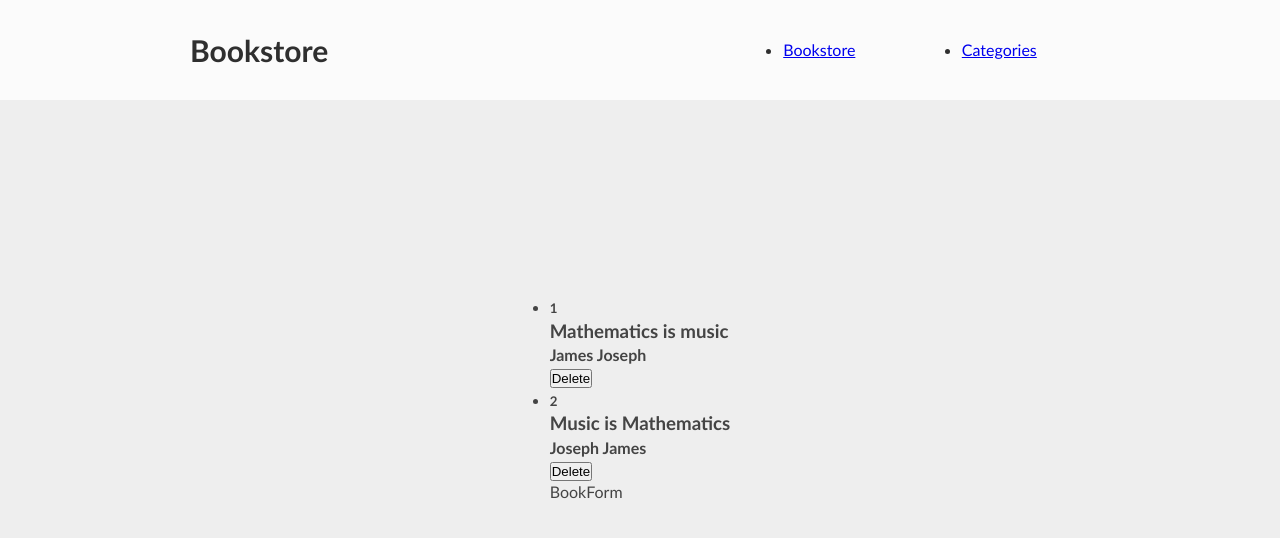
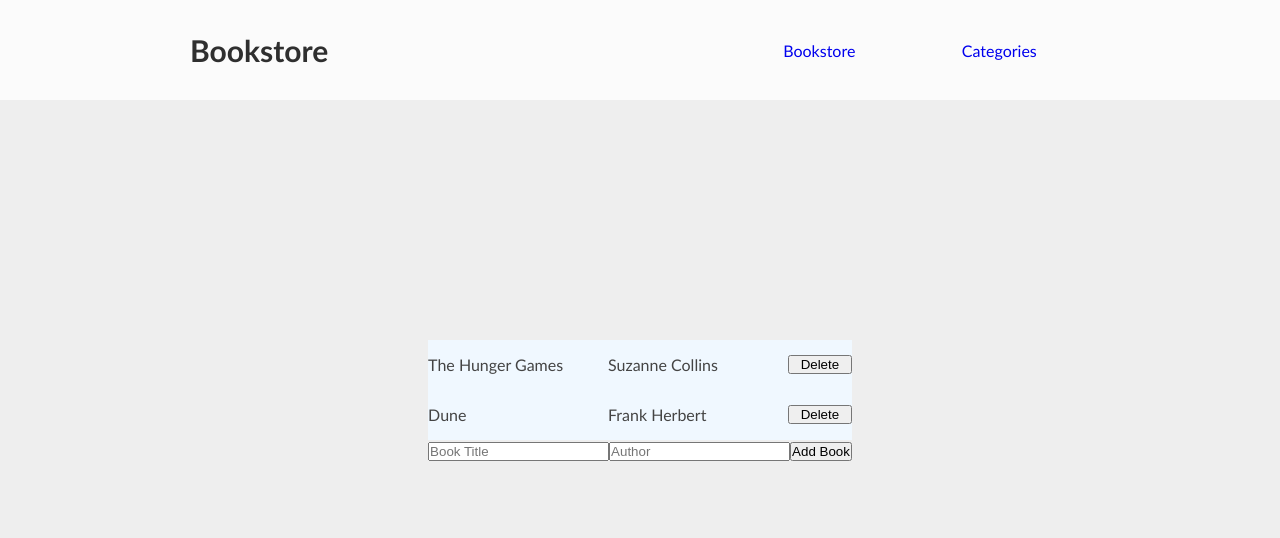
Before and after one commit to raminka13/bookstore, a React (Create React App) app: page / in a window 1280 px wide. Shown: the top 538 px of the page. Built offline with nearby package versions, Linux system fonts and the light colour scheme.

Commit message:
Add form and basic styles

```diff
--- a/public/index.html
+++ b/public/index.html
@@ -24,7 +24,7 @@
       work correctly both with client-side routing and a non-root public URL.
       Learn how to configure a non-root public URL by running `npm run build`.
     -->
-    <title>React App</title>
+    <title>Bookstore</title>
   </head>
   <body>
     <noscript>You need to enable JavaScript to run this app.</noscript>
--- a/src/App.css
+++ b/src/App.css
@@ -2,6 +2,8 @@
   box-sizing: border-box;
   margin: 0;
   padding: 0;
+  list-style: none;
+  text-decoration: none;
 }
 
 *:visited {
@@ -10,11 +12,14 @@
 
 body {
   font-family: 'Gill Sans', 'Gill Sans MT', Calibri, 'Trebuchet MS', sans-serif;
-  line-height: 1.4;
   color: #444;
   background: #eeeeee;
   height: 100vh;
-  text-decoration: none;
+}
+
+#root {
+  height: 100%;
+  width: 100%;
   display: flex;
   justify-content: center;
   align-items: center;
--- a/src/components/BookForm.js
+++ b/src/components/BookForm.js
@@ -2,6 +2,22 @@ import React from 'react';
 
 export default function BookForm() {
   return (
-    <div>BookForm</div>
+    <form className="input-form">
+      <input
+        type="text"
+        className="input-title"
+        placeholder="Book Title"
+        name="title"
+      />
+      <input
+        type="text"
+        className="input-author"
+        placeholder="Author"
+        name="author"
+      />
+      <button type="submit" className="input-submit">
+        Add Book
+      </button>
+    </form>
   );
 }
--- /dev/null
+++ b/src/components/BookItem.css
@@ -0,0 +1,18 @@
+.book-wrapper {
+  display: flex;
+  justify-content: space-between;
+  align-items: center;
+  flex-wrap: nowrap;
+  width: 100%;
+  height: 50px;
+  background-color: aliceblue;
+}
+
+.title,
+.author {
+  flex: 3;
+}
+
+.del-button {
+  flex: 1;
+}
--- a/src/components/BookItem.js
+++ b/src/components/BookItem.js
@@ -1,15 +1,15 @@
 import React from 'react';
+import './BookItem.css';
 
 export default function BookItem(props) {
   const propsAr = props;
   const { id, title, author } = propsAr.book;
 
   return (
-    <li>
-      <h5>{id}</h5>
-      <h3>{title}</h3>
-      <h4>{author}</h4>
-      <button type="button">Delete</button>
+    <li key={id} className="book-wrapper">
+      <span className="title">{title}</span>
+      <span className="author">{author}</span>
+      <button type="button" className="del-button">Delete</button>
     </li>
   );
 }
--- a/src/components/BookList.js
+++ b/src/components/BookList.js
@@ -4,7 +4,7 @@ import BookItem from './BookItem';
 export default function BookList(props) {
   const propsAr = props;
   return (
-    <ul>
+    <ul className="books-list">
       {propsAr.books.map((book) => (
         <BookItem
           key={book.id}
--- a/src/pages/Bookstore.js
+++ b/src/pages/Bookstore.js
@@ -5,16 +5,16 @@ import BookList from '../components/BookList';
 export default function Bookstore() {
   const books = [{
     id: 1,
-    title: 'Mathematics is music',
-    author: 'James Joseph',
+    title: 'The Hunger Games',
+    author: 'Suzanne Collins',
   },
   {
     id: 2,
-    title: 'Music is Mathematics',
-    author: 'Joseph James ',
+    title: 'Dune',
+    author: 'Frank Herbert',
   }];
   return (
-    <div>
+    <div className="books-container">
       <BookList books={books} />
       <BookForm />
     </div>
```
